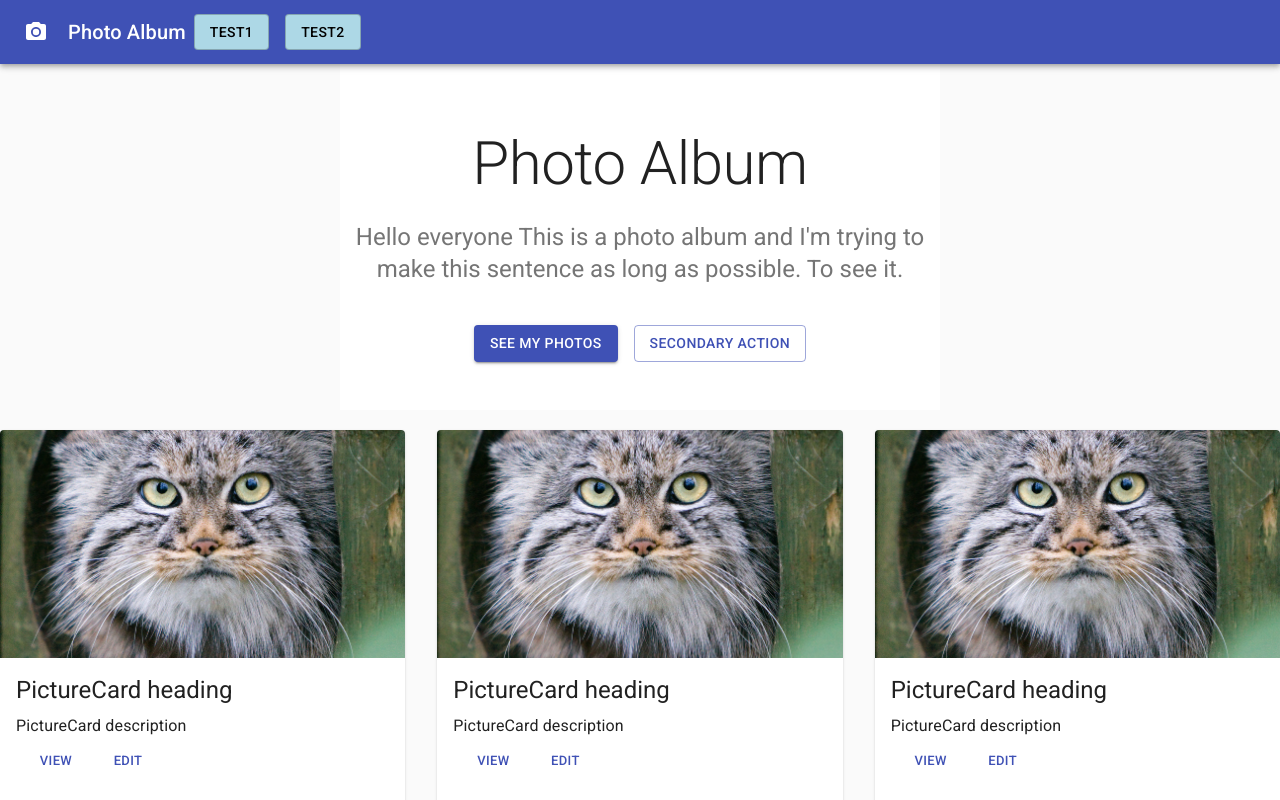
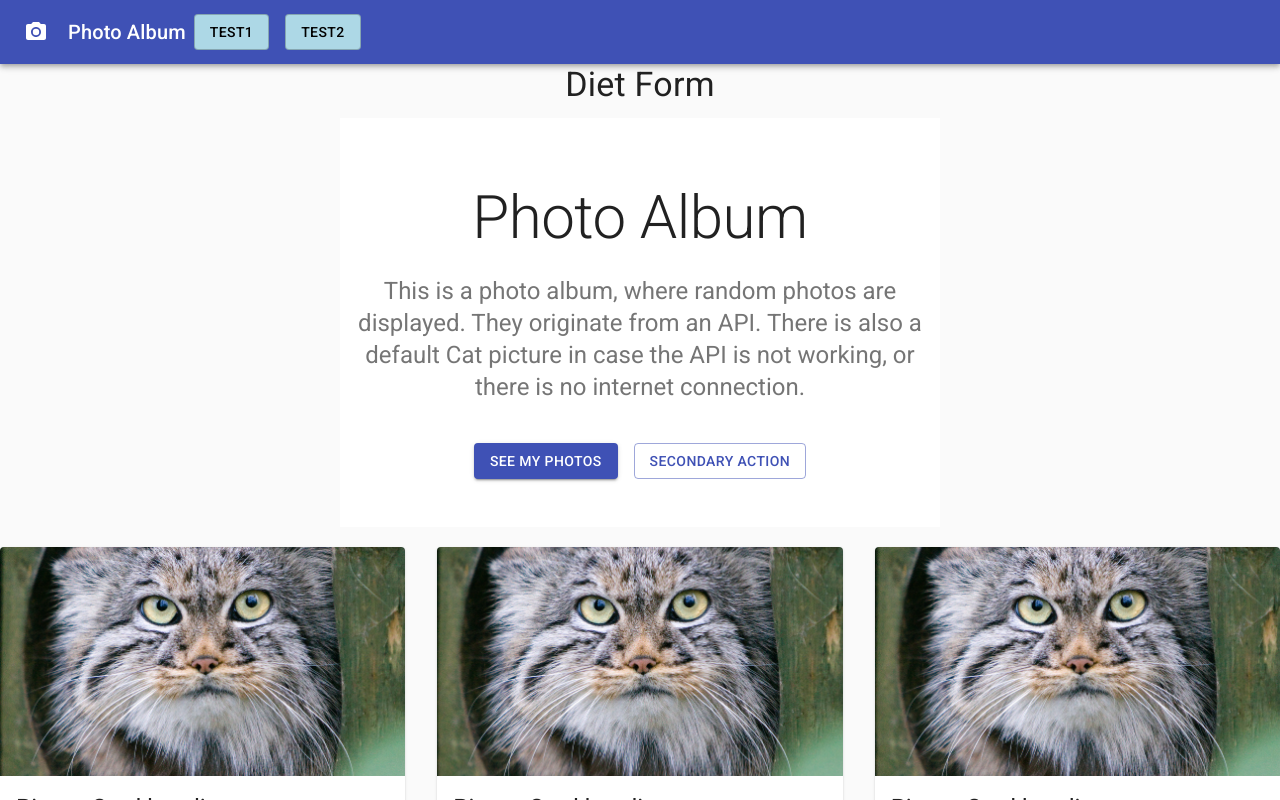
Before and after one commit to smithWEBtek/material-ui-demo, a React (Create React App) app: page / in a window 1280 px wide. Shown: the top 800 px of the page. Built offline with nearby package versions, Linux system fonts and the light colour scheme.

Commit message:
Start on Select form

```diff
--- a/src/components/App/App.js
+++ b/src/components/App/App.js
@@ -3,6 +3,7 @@ import MainNav from "../MainNav/MainNav";
 import PictureCardsIndex from "../PictureCard/PictureCardsIndex";
 import Footer from "../Footer.js/Footer";
 import Welcome from "../Welcome/Welcome";
+import DietForm from "../Forms/DietForm";
 
 const App = () => {
   const cards = [1, 2, 3, 4, 5, 6, 7, 8, 9];
@@ -11,6 +12,7 @@ const App = () => {
     <>
       <CssBaseline />
       <MainNav />
+        <DietForm />
       <main>
         <Welcome />
         <PictureCardsIndex cards={cards} />
--- /dev/null
+++ b/src/components/Forms/DietForm.js
@@ -0,0 +1,14 @@
+import React from "react";
+import { Select, Typography } from "@material-ui/core";
+
+const DietForm = () => {
+  return (
+    <div data-testid="diet-form">
+      <Typography variant="h4" align="center" color="textPrimary" gutterBottom>
+        Diet Form
+      </Typography>
+    </div>
+  );
+};
+
+export default DietForm;
--- a/src/components/PictureCard/PictureCard.js
+++ b/src/components/PictureCard/PictureCard.js
@@ -44,7 +44,7 @@ PictureCard.defaultProps = {
   heading: 'PictureCard heading',
   description: 'PictureCard description',
   image: CatImage,
-  imageTitle: 'PictureCard imageTitle',
+  imageTitle: 'The default Cat',
 }
 
 PictureCard.propTypes = {
--- a/src/components/Welcome/Welcome.js
+++ b/src/components/Welcome/Welcome.js
@@ -17,8 +17,7 @@ const Welcome = () => {
           Photo Album
         </Typography>
         <Typography variant="h5" align="center" color="textSecondary" paragraph>
-          Hello everyone This is a photo album and I'm trying to make this
-          sentence as long as possible. To see it.
+          This is a photo album, where random photos are displayed. They originate from an API. There is also a default Cat picture in case the API is not working, or there is no internet connection.
         </Typography>
         <div className={classes.buttons}>
           <Grid container spacing={2} justifyContent="center">
```
Also changed, not shown: 2 other files (tests, documents, lock files or other folders).
